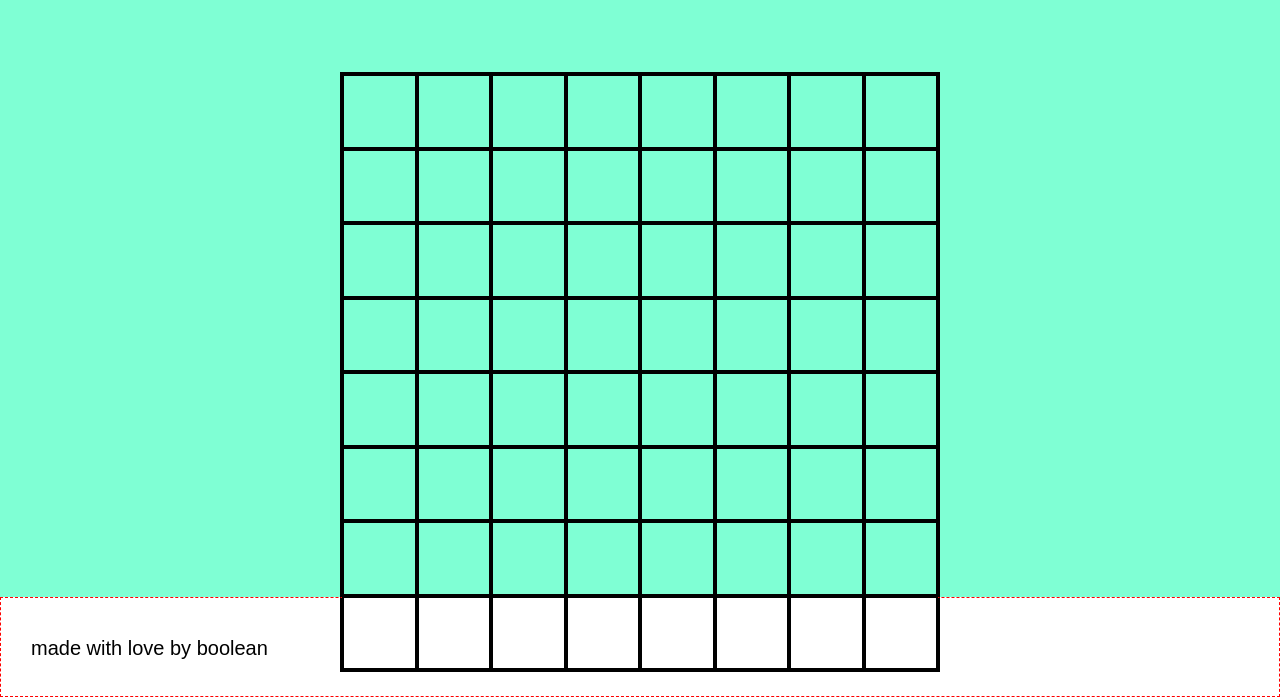
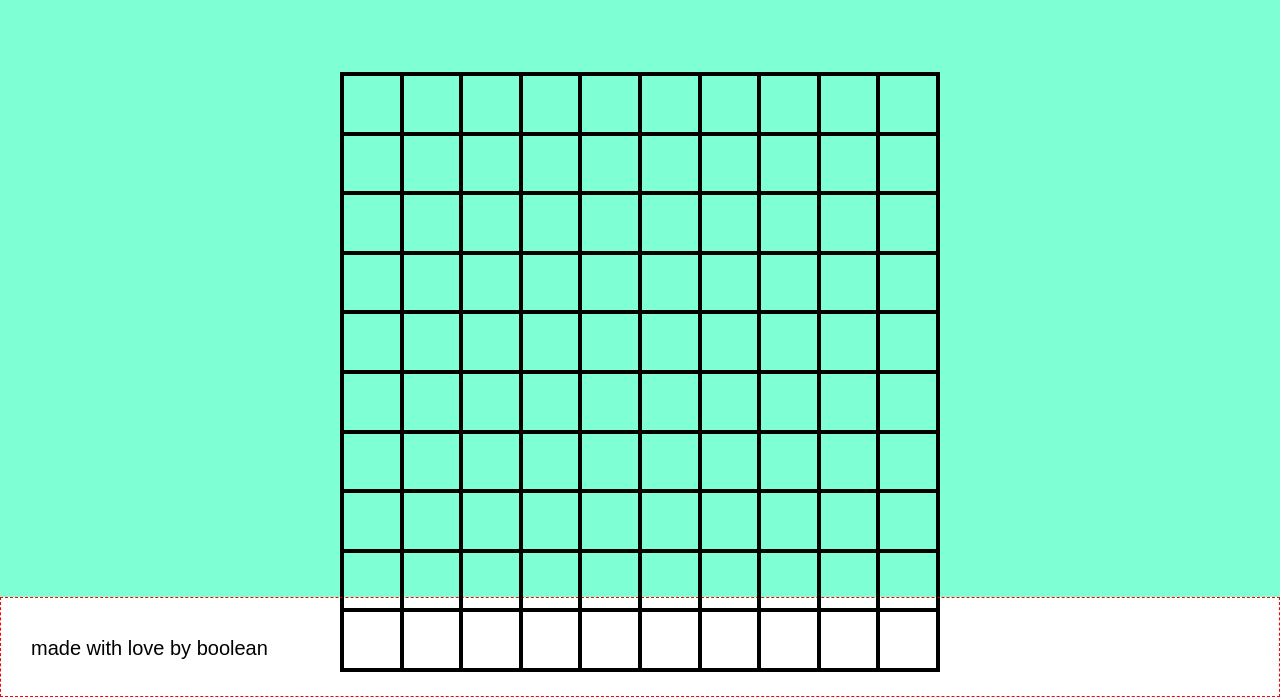
Before and after one commit to Beniamino-Soccio/js-campominato-grid, a plain HTML site: page index.html in a window 1280 px wide. Shown: the part 103-801 px from the top of the page. Drawn offline with Linux system fonts and the light colour scheme.

Commit message:
fixed grid

```diff
--- a/css/style.css
+++ b/css/style.css
@@ -56,13 +56,12 @@ footer p{
     display: flex;
     flex-wrap: wrap;
     margin: 0 auto;
-
     border: 2px solid #000;
 }
 
 .cell{
-    height: calc(100% / 8);
-    flex-basis: calc(100% / 8);
+    height: calc(100% / 10);
+    flex-basis: calc(100% / 10);
     border: 2px solid #000;
     cursor: pointer;
 }
--- a/index.html
+++ b/index.html
@@ -78,6 +78,42 @@
                 <div class="cell"></div>
                 <div class="cell"></div>
                 <div class="cell"></div>
+                <div class="cell"></div>
+                <div class="cell"></div>
+                <div class="cell"></div>
+                <div class="cell"></div>
+                <div class="cell"></div>
+                <div class="cell"></div>
+                <div class="cell"></div>
+                <div class="cell"></div>
+                <div class="cell"></div>
+                <div class="cell"></div>
+                <div class="cell"></div>
+                <div class="cell"></div>
+                <div class="cell"></div>
+                <div class="cell"></div>
+                <div class="cell"></div>
+                <div class="cell"></div>
+                <div class="cell"></div>
+                <div class="cell"></div>
+                <div class="cell"></div>
+                <div class="cell"></div>
+                <div class="cell"></div>
+                <div class="cell"></div>
+                <div class="cell"></div>
+                <div class="cell"></div>
+                <div class="cell"></div>
+                <div class="cell"></div>
+                <div class="cell"></div>
+                <div class="cell"></div>
+                <div class="cell"></div>
+                <div class="cell"></div>
+                <div class="cell"></div>
+                <div class="cell"></div>
+                <div class="cell"></div>
+                <div class="cell"></div>
+                <div class="cell"></div>
+                <div class="cell"></div>
             </div>
         </div>
     </main>
--- a/js/script.js
+++ b/js/script.js
@@ -6,7 +6,7 @@ Ogni cella ha un numero progressivo, da 1 a 100.
 Ci saranno quindi 10 caselle per ognuna delle 10 righe.
 Quando l'utente clicca su ogni cella, la cella cliccata si colora di azzurro ed emetto un messaggio in console con il numero della cella cliccata.
 
-# MILESTONE 1
+# MILESTONE 1 fattoV
 Prepariamo l'HTML ed il CSS per ottenere il risultato grafico che vediamo nell'immagine allegata.
 
 #MILESTONE 2
```
